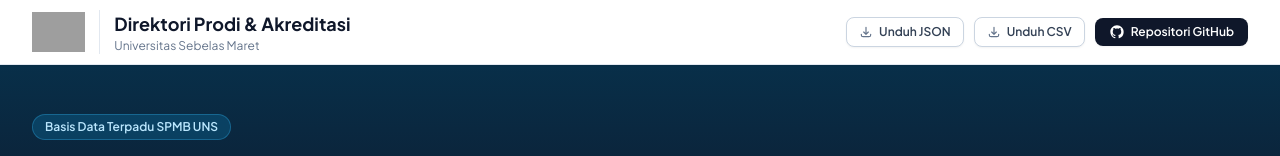
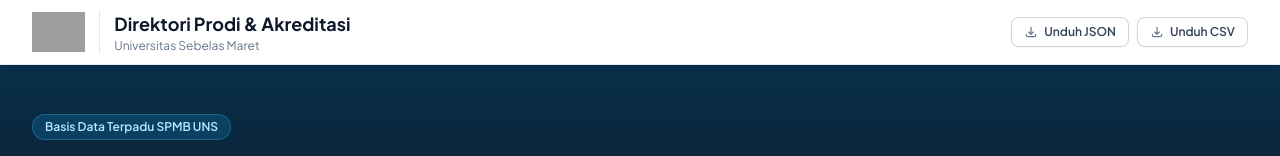
Before and after one commit to lunizura/uns-prodi-directory, a plain HTML site: page index.html in a window 1280 px wide. Shown: the top 156 px of the page. Drawn offline with nearby package versions, Linux system fonts and the light colour scheme; grey boxes are pictures that could not be loaded.

Commit message:
style: remove unnecessary GitHub redirect button from navbar

```diff
--- a/index.html
+++ b/index.html
@@ -53,18 +53,14 @@
           <p class="text-xs text-slate-500">Universitas Sebelas Maret</p>
         </div>
       </div>
-      <div class="flex items-center space-x-2.5">
-        <a href="data/uns_prodi.json" download="uns_prodi.json" class="hidden sm:inline-flex items-center px-3 py-1.5 text-xs font-semibold rounded-lg border border-slate-300 text-slate-700 bg-white hover:bg-slate-50 transition shadow-sm">
+      <div class="flex items-center space-x-2">
+        <a href="data/uns_prodi.json" download="uns_prodi.json" class="inline-flex items-center px-3 py-1.5 text-xs font-semibold rounded-lg border border-slate-300 text-slate-700 bg-white hover:bg-slate-50 transition shadow-sm">
           <svg class="w-3.5 h-3.5 mr-1.5 text-slate-500" fill="none" stroke="currentColor" viewBox="0 0 24 24"><path stroke-linecap="round" stroke-linejoin="round" stroke-width="2" d="M4 16v1a3 3 0 003 3h10a3 3 0 003-3v-1m-4-4l-4 4m0 0l-4-4m4 4V4"/></svg>
           Unduh JSON
         </a>
-        <a href="data/uns_prodi.csv" download="uns_prodi.csv" class="hidden sm:inline-flex items-center px-3 py-1.5 text-xs font-semibold rounded-lg border border-slate-300 text-slate-700 bg-white hover:bg-slate-50 transition shadow-sm">
+        <a href="data/uns_prodi.csv" download="uns_prodi.csv" class="inline-flex items-center px-3 py-1.5 text-xs font-semibold rounded-lg border border-slate-300 text-slate-700 bg-white hover:bg-slate-50 transition shadow-sm">
           <svg class="w-3.5 h-3.5 mr-1.5 text-slate-500" fill="none" stroke="currentColor" viewBox="0 0 24 24"><path stroke-linecap="round" stroke-linejoin="round" stroke-width="2" d="M4 16v1a3 3 0 003 3h10a3 3 0 003-3v-1m-4-4l-4 4m0 0l-4-4m4 4V4"/></svg>
           Unduh CSV
-        </a>
-        <a href="https://github.com" target="_blank" class="inline-flex items-center px-3.5 py-1.5 text-xs font-semibold rounded-lg bg-slate-900 text-white hover:bg-slate-800 transition shadow-sm">
-          <svg class="w-4 h-4 mr-1.5 fill-current" viewBox="0 0 24 24"><path fill-rule="evenodd" clip-rule="evenodd" d="M12 2C6.477 2 2 6.484 2 12.017c0 4.425 2.865 8.18 6.839 9.504.5.092.682-.217.682-.483 0-.237-.008-.868-.013-1.703-2.782.605-3.369-1.343-3.369-1.343-.454-1.158-1.11-1.466-1.11-1.466-.908-.62.069-.608.069-.608 1.003.07 1.53 1.032 1.53 1.032.892 1.53 2.341 1.088 2.91.832.092-.647.35-1.088.636-1.338-2.22-.253-4.555-1.113-4.555-4.951 0-1.093.39-1.988 1.029-2.688-.103-.253-.446-1.272.098-2.65 0 0 .84-.27 2.75 1.026A9.564 9.564 0 0112 6.844c.85.004 1.705.115 2.504.337 1.909-1.296 2.747-1.027 2.747-1.027.546 1.379.202 2.398.1 2.651.64.7 1.028 1.595 1.028 2.688 0 3.848-2.339 4.695-4.566 4.943.359.309.678.92.678 1.855 0 1.338-.012 2.419-.012 2.747 0 .268.18.58.688.482A10.019 10.019 0 0022 12.017C22 6.484 17.522 2 12 2z"/></svg>
-          Repositori GitHub
         </a>
       </div>
     </div>
```
